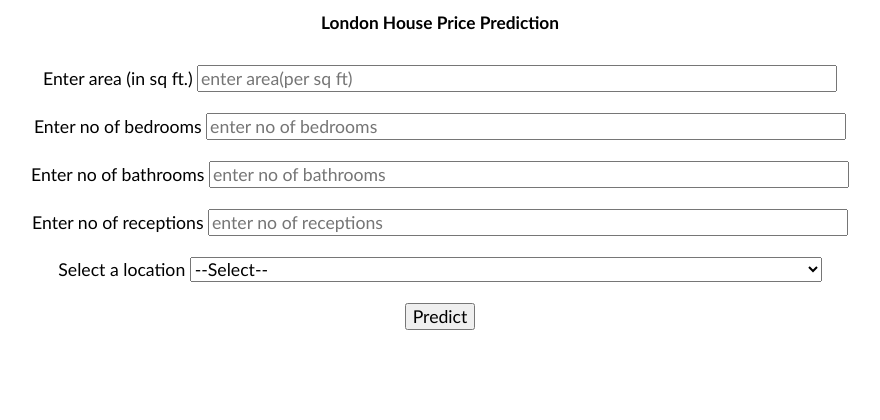
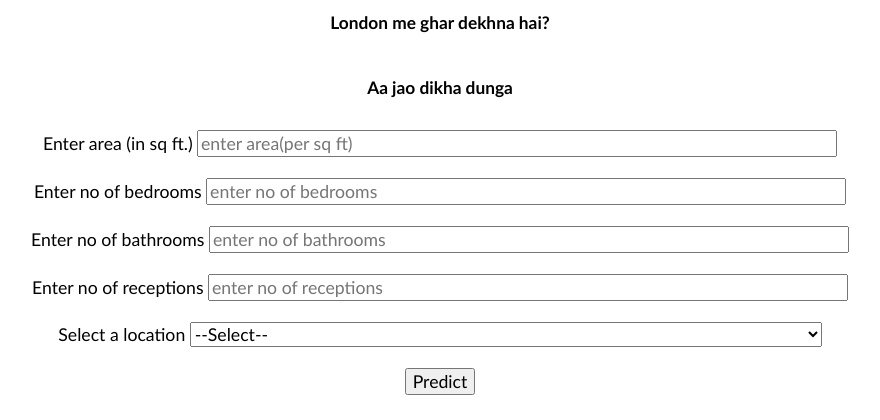
Before and after one commit to ashutosh1808/California_Prediction_Flask, a Flask app: page / in a window 1280 px wide. Shown: the top 420 px of the page, without its empty margins (200-1080 px from the left). Run offline with Flask 3, Linux system fonts and the light colour scheme.

Commit message:
Update home.html

```diff
--- a/templates/home.html
+++ b/templates/home.html
@@ -11,7 +11,9 @@
 </head>
 <body>
     <center>
-        <h1>London House Price Prediction</h1>
+        <h1>London me ghar dekhna hai?</h1>
+	    <br>
+	<h1>Aa jao dikha dunga</h1>
         <br>
         <form action="/pred" method="post">
             <label for="">Enter area (in sq ft.)</label>
```
